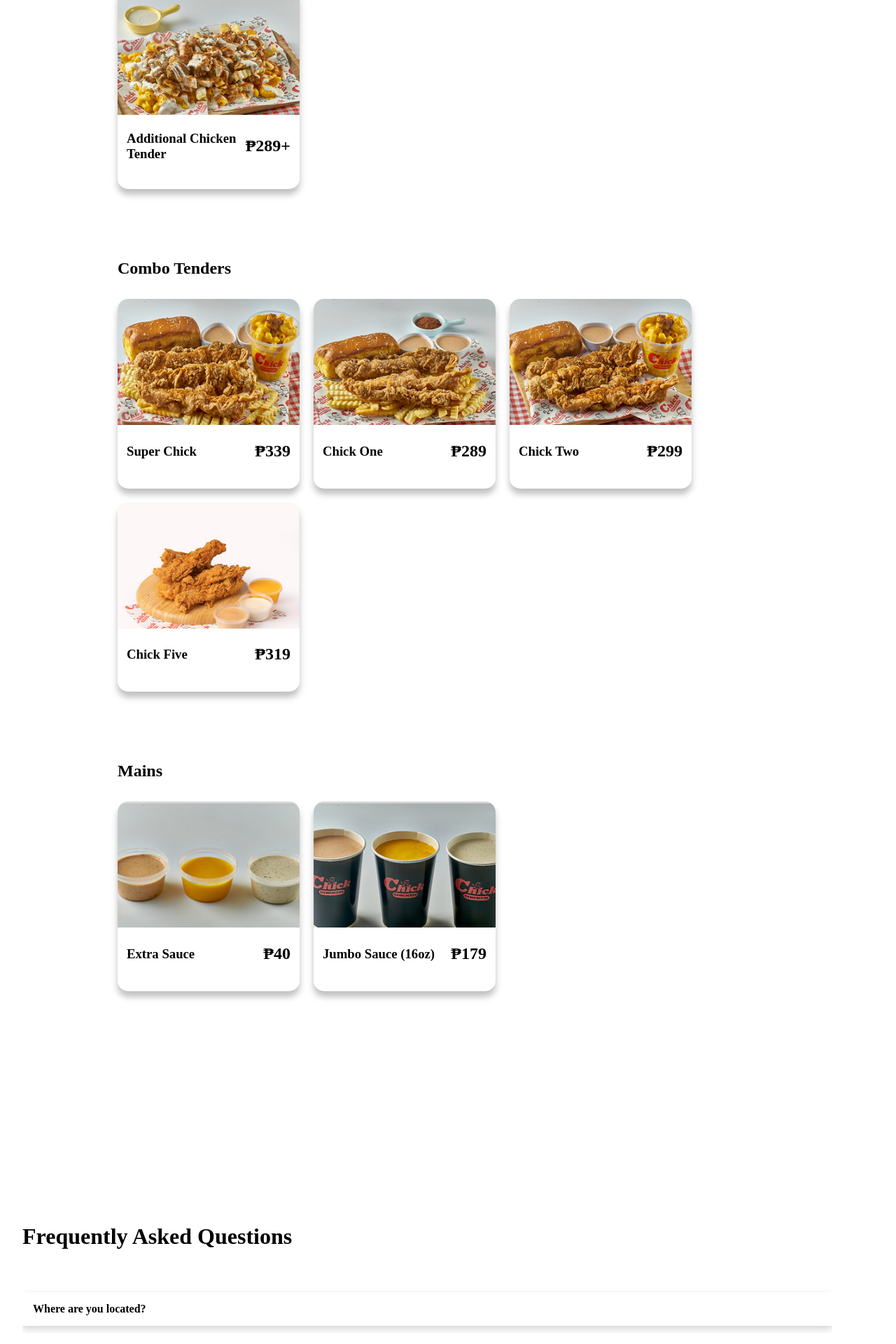
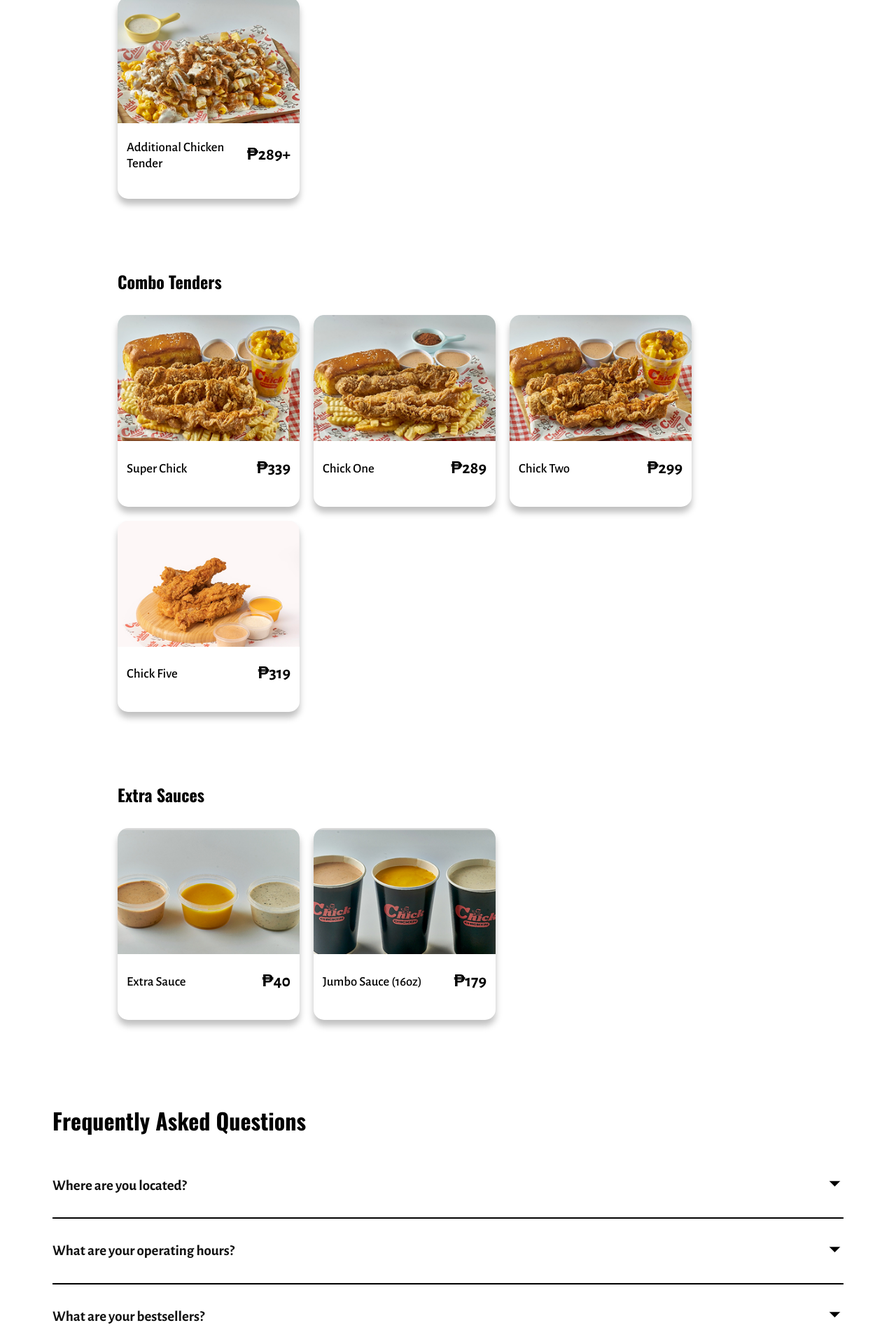
Before and after one commit to nemiiischoenheit00/chick_chicken, a PHP site: page / in a window 1280 px wide. Shown: the part 1160-3080 px from the top of the page at 70% size. Run offline with PHP 8.4, Linux system fonts and the light colour scheme.

Commit message:
Bale inayos ko yung FAQ hehe

```diff
--- a/index.html
+++ b/index.html
@@ -7,6 +7,10 @@
     <link rel="icon" type="Image" href="assets/Logo.png"/>
     <link rel="stylesheet" href="https://unpkg.com/swiper@8/swiper-bundle.min.css"/>
     <link rel="stylesheet" href="style.css">
+    <link rel="preconnect" href="https://fonts.googleapis.com">
+    <link rel="preconnect" href="https://fonts.gstatic.com" crossorigin>
+    <link href="https://fonts.googleapis.com/css2?family=Oswald:wght@200..700&display=swap" rel="stylesheet">
+    <link href="https://fonts.googleapis.com/css2?family=Alegreya+Sans:ital,wght@0,100;0,300;0,400;0,500;0,700;0,800;0,900;1,100;1,300;1,400;1,500;1,700;1,800;1,900&family=Oswald:wght@200..700&display=swap" rel="stylesheet">
     <title>Chick Chicken</title>
   </head>
 
@@ -96,16 +100,6 @@
         </div>
       </div>
     </section>
-
-
-
-
-
-
-
-
-
-
 
 <!-- Mains Section -->
 <section id="menu" class="menu">
@@ -203,7 +197,7 @@
 
 <!--Extra Sauces Section-->
 <section id="menu" class="menu">
-    <h1>Mains</h1>
+    <h1>Extra Sauces</h1> <!--bale in-update ko lang siya kase 'main' nakalagay nung una e-->
     <div class="menulist">
         <div class="menu-container">
             <div class="menu-image">
@@ -230,28 +224,79 @@
 
 
 <!--FAQ Section-->
+<section id="FAQS" class="FAQS">
+    <h1 class="title">Frequently Asked Questions</h1>
+
     <div class="faq">
-    <div class="faq_container">
-      <div class="faq_content">
-          <h1>Frequently Asked Questions</h1>
-            <!--First FAQ-->
-                <div class="wrapper">
-                    <div class="collapsible">
-                      <input type="checkbox" id="collapsible-head" />
-                        <label for="collapsible-head">Where are you located?</label>
-                        <div class="collapsible-text">
-                          <div class="separator" aria-hidden="true"></div>
+      <div class="question">
+        <h2>Where are you located?</h2>
+
+        <svg width="15" height="10" viewBox="0 0 42 25">
+          <path d="M3 3L21 21L39 3" stroke="white" stroke-width="7" stroke-linecap="round"/>
+        </svg>
+
+      </div>
+      <div class="answer">
         <p>
-                            Chick Chicken is currently located in Metro Manila, serving
-                            customers across the area, to find your nearest branch of
-                            chick chicken click here or the “Branch locator” at the top
+          Chick Chicken is currently located in Metro Manila, serving customers
+          across the area, to find your nearest branch of chick chicken click here
+          or the “Branch locator” at the top.
         </p>
       </div>
     </div>
+
+    <div class="faq">
+      <div class="question">
+        <h2>What are your operating hours?</h2>
+
+        <svg width="15" height="10" viewBox="0 0 42 25">
+          <path d="M3 3L21 21L39 3" stroke="white" stroke-width="7" stroke-linecap="round"/>
+        </svg>
+
+      </div>
+      <div class="answer">
+        <p>
+          Most branches are open daily from 10 AM – 9 PM, but hours may vary by location.
+        </p>
       </div>
     </div>
+
+    <div class="faq">
+      <div class="question">
+        <h2>What are your bestsellers?</h2>
+
+        <svg width="15" height="10" viewBox="0 0 42 25">
+          <path d="M3 3L21 21L39 3" stroke="white" stroke-width="7" stroke-linecap="round"/>
+        </svg>
+
+      </div>
+      <div class="answer">
+        <p>
+          Our top picks are Chick Rice, Mac & Chick, and the Super Chick combo — all
+          fan favorites for their crispy flavor and hearty goodness!
+        </p>
       </div>
     </div>
+
+    <div class="faq">
+      <div class="question">
+        <h2>Good for how many pax per order?</h2>
+
+        <svg width="15" height="10" viewBox="0 0 42 25">
+          <path d="M3 3L21 21L39 3" stroke="white" stroke-width="7" stroke-linecap="round"/>
+        </svg>
+
+      </div>
+      <div class="answer">
+        <p>
+          Most of our meals are good for 1 person, but they're hearty enough to
+          share if you're not too hungry. Combo Tenders like the Super Chick are
+          also great for 2 people if you pair them with sides!
+        </p>
+      </div>
+    </div>
+</section>
+
 <!--End of FAQ Section-->
 
 
--- a/script.js
+++ b/script.js
@@ -20,24 +20,34 @@ var TrandingSlider = new Swiper('.tranding-slider', {
     }
 });
 
-/* auto play carousel */
+/* Auto play carousel */
 let slideInterval;
 const startSlideShow = () => {
     slideInterval = setInterval(() => {
         TrandingSlider.slideNext();
     }, 4000);
 };
-const stopSlideShow = () => {
-  clearInterval(slideInterval);
-};
+const stopSlideShow = () => clearInterval(slideInterval);
 
 startSlideShow();
+
+// Pause autoplay when hovering over Swiper container
 TrandingSlider.el.addEventListener('mouseover', stopSlideShow);
 TrandingSlider.el.addEventListener('mouseout', startSlideShow);
-TrandingSlider.nextEl.addEventListener('mouseover', stopSlideShow);
-TrandingSlider.nextEl.addEventListener('mouseout', startSlideShow);
-TrandingSlider.prevEl.addEventListener('mouseover', stopSlideShow);
-TrandingSlider.prevEl.addEventListener('mouseout', startSlideShow);
-TrandingSlider.pagination.addEventListener('mouseover', stopSlideShow);
-TrandingSlider.pagination.addEventListener('mouseout', startSlideShow);
-/* end auto play carousel */
+
+/* FAQ DROPDOWN */
+document.addEventListener("DOMContentLoaded", () => {
+    const faqs = document.querySelectorAll(".faq");
+
+    console.log("FAQs found:", faqs.length);
+
+    faqs.forEach((faq) => {
+        const question = faq.querySelector(".question");
+        if (question) {
+            question.addEventListener("click", () => {
+                console.log("Clicked:", question.textContent.trim());
+                faq.classList.toggle("active");
+            });
+        }
+    });
+});
--- a/style.css
+++ b/style.css
@@ -1,5 +1,3 @@
-*
-*::before,
 *::after {
     margin: 0;
     padding: 0;
@@ -19,7 +17,8 @@
     --white: #ffffff;
 }
 
-html, body {
+html,
+body {
     display: block;
     padding: 0;
     margin: 0;
@@ -86,6 +85,8 @@ nav ul li a {
 .header_button {
     position: relative;
     padding-bottom: 5px;
+    font-weight: 500;
+    /*bale binold ko lang yung nav hehe*/
 }
 
 .header_button::after {
@@ -113,11 +114,14 @@ nav ul li a {
     border-radius: 40px;
     cursor: pointer;
     transition: all 0.3s ease-in-out;
+    font-weight: 500;
+    /*bale binold ko lang yung order now hehe*/
 }
 
 .ordernow_button.glow {
     box-shadow: 0 0 10px var(--red);
 }
+
 /* END OF HEADER STYLING */
 
 /*slider ngani imma fix the names latur para di magmix mix mga names ng codes naten stay muna itech*/
@@ -160,6 +164,7 @@ nav ul li a {
         width: 70rem !important;
         height: 30rem !important;
     }
+
     .tranding-slide .tranding-slide-img img {
         width: 70rem !important;
         height: 30rem !important;
@@ -194,7 +199,8 @@ nav ul li a {
     justify-content: center;
 }
 
-.tranding-slider-control .swiper-button-prev, .swiper-button-next {
+.tranding-slider-control .swiper-button-prev,
+.swiper-button-next {
     z-index: 1000;
 }
 
@@ -276,8 +282,20 @@ nav ul li a {
     margin-left: 10%;
 }
 
+.menu h2 {
+    font-family: "Alegreya Sans", sans-serif;
+    font-weight: 700;
+}
+
+.menu h3 {
+    font-family: "Alegreya Sans", sans-serif;
+    font-weight: 450;
+}
+
 .menu h1 {
     padding-bottom: 1%;
+    font-family: 'Oswald', sans-serif;
+    /*bale in-apply ko lang yung oswald*/
 }
 
 .menulist {
@@ -342,123 +360,79 @@ nav ul li a {
     font-weight: bold;
     margin-top: -5%;
 }
+
 /* END OF MENU STYLING */
 
 
-
-
-
-
 /*START OF FAQ SECTION*/
-.faq {
-    background-color: #fff;
+.FAQS {
+    width: 100%;
+    max-width: 1130px;
+    margin: 5rem auto;
+    padding: 0 2rem;
 }
 
-.faq_container {
-    display: grid;
-    grid-template-columns: 1fr;
-    align-items: center;
-    justify-self: center;
-    margin-left: 5%;
-    height: 90vh;
-    background-color: #fff;
-    z-index: 1;
-    width: 100%;
-    max-width: 1400px;
-    padding: 0 50px;
+.title {
+    font-family: 'Oswald', sans-serif;
+    font-size: 2rem;
+    text-align: left;
+    margin-bottom: 1.5rem;
+    color: #000;
 }
 
-.faq_content h1{
-    font-size: 2rem;
+.faq {
+    border-bottom: 2px solid black;
+    padding: 1rem 0;
+    cursor: pointer;
+    transition: background 0.2s ease;
 }
 
-.wrapper {
-    display: flex;
-    padding-top: 30px;
-    justify-content: left;
-    background-color: #ffffff;
+.faq:hover {
+    background: rgba(0, 0, 0, 0.03);
 }
 
-.collapsible {
-    max-width: 100%;
-    overflow: hidden;
-    font-weight: 500;
+.question {
+    display: flex;
+    justify-content: space-between;
+    align-items: center;
+    position: relative;
+    z-index: 10;
 }
 
-.collapsible input {
-    display: none;
+.question h2 {
+    font-family: 'Alegreya Sans', sans-serif;
+    font-size: 1.3rem;
+    font-weight: 600;
+    color: #111;
 }
 
-.collapsible label {
-    position: relative;
-    font-weight: 600;
-    background: #fff;
-    box-shadow: 0 5px 11px 0 rgba(0, 0, 0, .1), 0 4px 11px 0 rgba(0, 0, 0, .08);
-    color: #000000;
-    display: block;
-    /* add some spacing and a subtle top border to act as a separator */
-    margin: 10px 0;
-    cursor: pointer;
-    padding: 15px;
-    z-index: 1;
+.answer {
+    max-height: 0;
+    overflow: hidden;
+    transition: max-height 0.4s ease;
 }
 
-.collapsible label:after {
-    content: "";
-    position: absolute;
-    right: 15px;
-    top: 15px;
-    width: 18px;
-    height: 18px;
-    background: url(assets/arrow_right.png) no-repeat 0 0;
-    transition: all 0.3s ease;
+.answer p {
+    font-family: 'Alegreya Sans', sans-serif;
+    font-size: 1.2rem;
+    line-height: 1.6;
+    padding-top: 0;
+    color: #000000;
 }
 
-.collapsible input:checked + label:after {
-    transform: rotate(90deg);
+.faq.active .answer {
+    max-height: 1000px;
 }
 
-.collapsible-text {
-    max-height: 1px;
-    overflow: hidden;
-    border-radius: 4px;
-    line-height: 1.4;
-    position: relative;
-    top: -100%;
-    opacity: 0.5;
-    transition: max-height 0.35s ease, padding 0.35s ease, opacity 0.35s ease, transform 0.35s ease;
+.faq svg {
+    width: 25px;
+    height: 16px;
+    transition: transform 0.3s ease;
+    flex-shrink: 0;
 }
 
-.collapsible input:checked ~ .collapsible-text {
-    max-height: 300px;
-    padding-bottom: 25px;
-    background: #fff;
-    box-shadow: 0 5px 11px 0 rgba(0, 0, 0, .1), 0 4px 11px 0 rgba(0, 0, 0, .08);
-    opacity: 1;
-    top: 0;
-}
-
-.collapsible-text p {
-    padding-top: 15px;
-    padding-left: 15px;
-    padding-right: 15px;
-
-}
-
-/* Separator element inside collapsible-text that animates with the content */
-.collapsible-text .separator {
-    height: 1px;
-    background: rgba(0,0,0,0.12);
-    margin: 0 10px;
-    transform-origin: top;
-    opacity: 0;
-    transform: translateY(-6px);
-    transition: transform 0.35s ease, opacity 0.35s ease;
-}
-
-.collapsible input:checked ~ .collapsible-text .separator {
-    opacity: 1;
-    transform: translateY(0);
+.faq.active svg {
+    transform: rotate(180deg);
 }
 
 /*END OF FAQ SECTION*/
@@ -537,7 +511,7 @@ nav ul li a {
     text-align: center;
     margin-top: 20px;
     font-size: 14px;
-  border-top: 1px solid rgba(0,0,0,0.2);
+    border-top: 1px solid rgba(0, 0, 0, 0.2);
     padding-top: 10px;
 }
 
@@ -551,4 +525,5 @@ nav ul li a {
         justify-content: center;
     }
 }
+
 /*End of footer ngani*/
```
Lines whose indentation alone changed are shown as unchanged.
